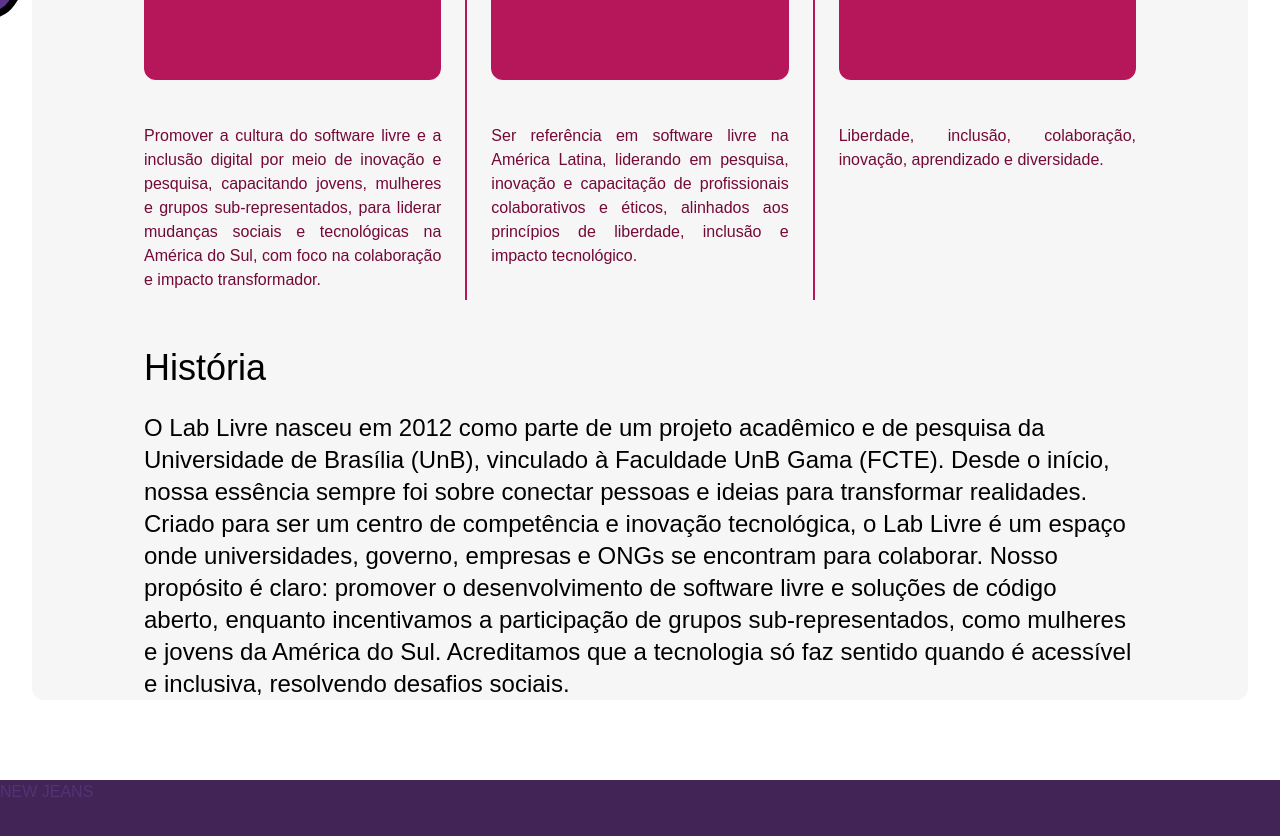
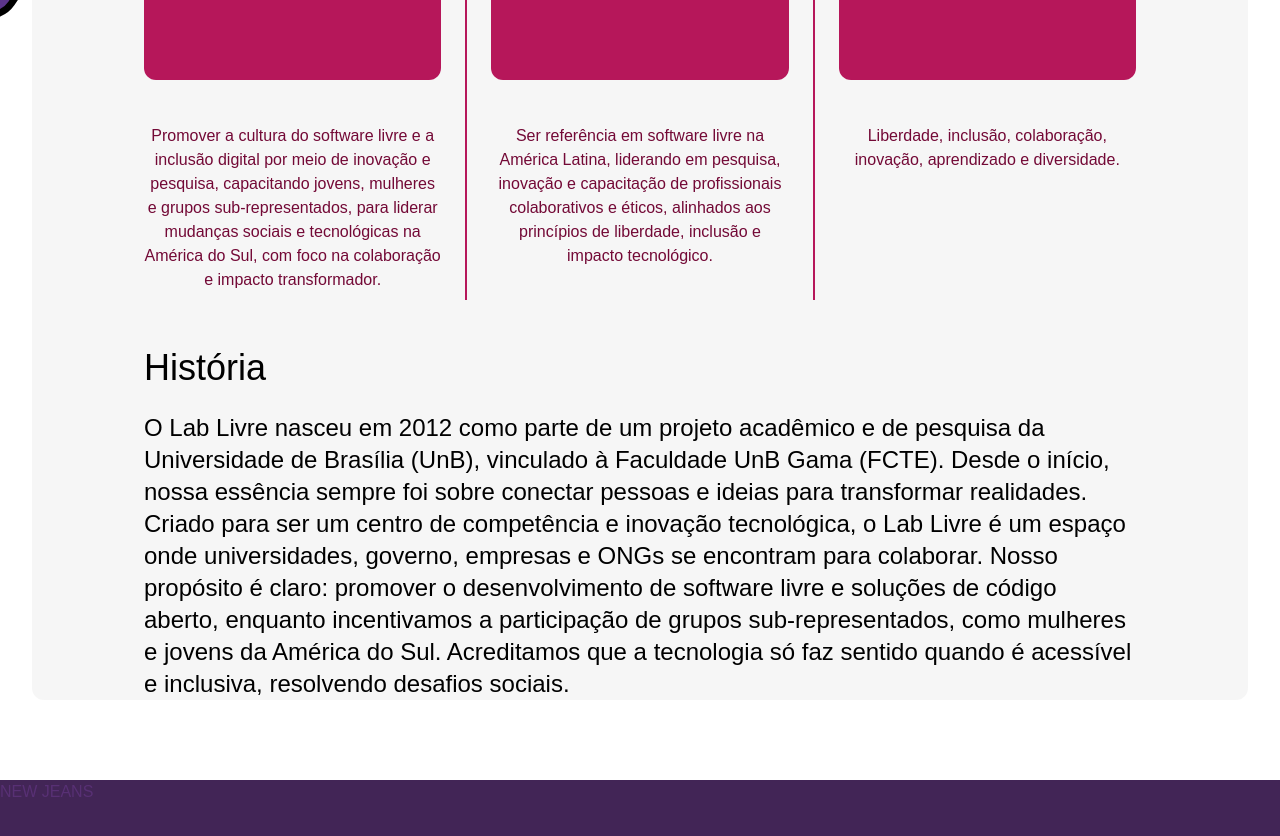
Before and after one commit to GustavoHenriqueRS/lappis-site, a Next.js app: page /sobre in a window 1280 px wide. Shown: the part 1220-2056 px from the top of the page. Built offline with nearby package versions, Linux system fonts and the light colour scheme.

Commit message:
fix: cards mvv

```diff
--- a/src/app/sobre/page.tsx
+++ b/src/app/sobre/page.tsx
@@ -47,7 +47,7 @@ export default function Page() {
                 <div className="px-6 py-20 bg-secundaria700Magenta rounded-xl text-white font-orbitron text-3xl text-center mb-8">
                   MISSÃO
                 </div>
-                <p className="text-secundaria900Magenta text-justify mb-2">
+                <p className="text-secundaria900Magenta text-center mb-2 w-full">
                   Promover a cultura do software livre e a inclusão digital por meio de
                   inovação e pesquisa, capacitando jovens, mulheres e grupos
                   sub-representados, para liderar mudanças sociais e tecnológicas na
@@ -59,7 +59,7 @@ export default function Page() {
                 <div className="px-6 py-20 bg-secundaria700Magenta rounded-xl text-white font-orbitron text-3xl text-center mb-8">
                   VISÃO
                 </div>
-                <p className="text-secundaria900Magenta text-justify mb-2">
+                <p className="text-secundaria900Magenta mb-2 text-center w-full">
                   Ser referência em software livre na América Latina, liderando em
                   pesquisa, inovação e capacitação de profissionais colaborativos e
                   éticos, alinhados aos princípios de liberdade, inclusão e impacto
@@ -71,7 +71,7 @@ export default function Page() {
                 <div className="px-6 py-20 bg-secundaria700Magenta rounded-xl text-white font-orbitron text-3xl text-center mb-8">
                   VALORES
                 </div>
-                <p className="text-secundaria900Magenta text-justify mb-2">
+                <p className="text-secundaria900Magenta text-center mb-2 w-full">
                   Liberdade, inclusão, colaboração, inovação, aprendizado e diversidade.
                 </p>
               </div>
```
